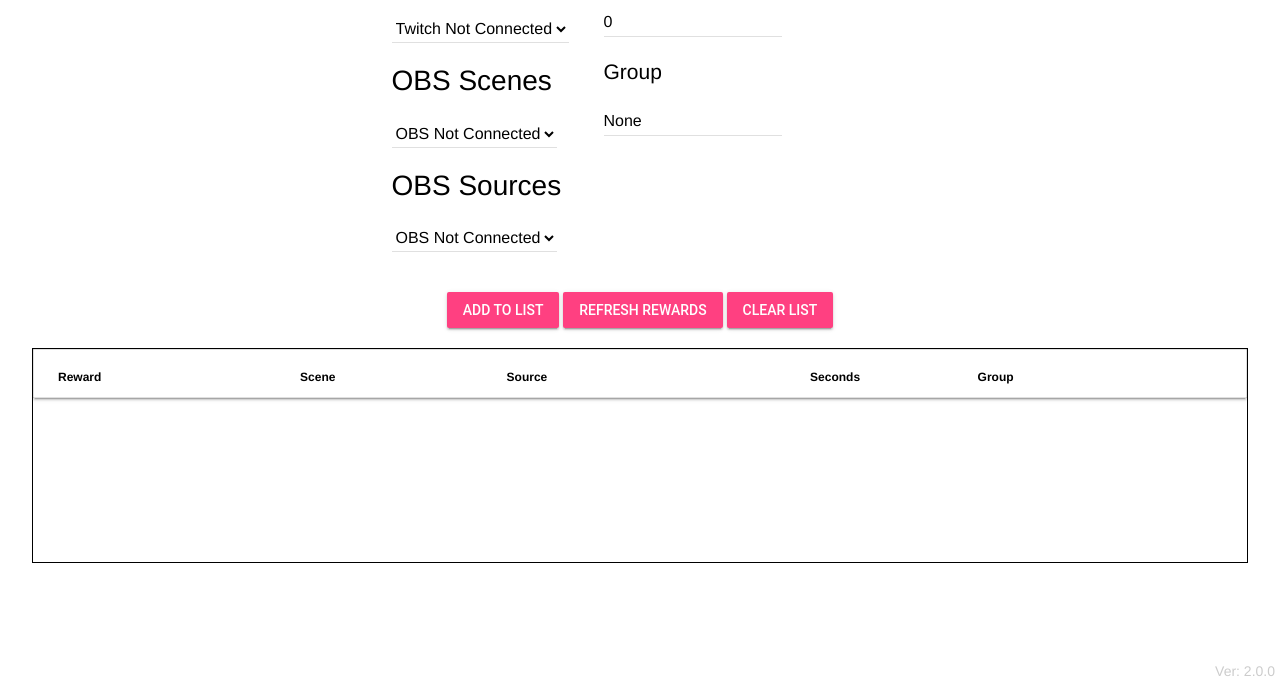
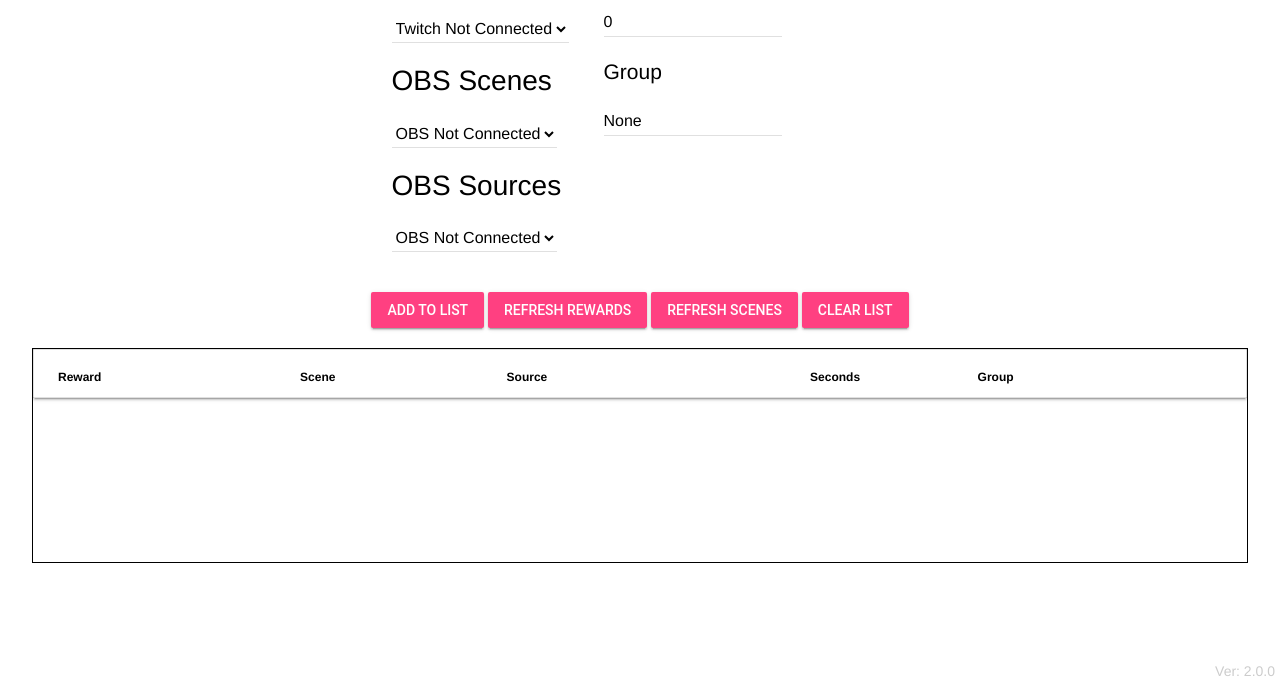
Before and after one commit to rubbertoe64/twitch-obs-control, an Electron app: page src/index.html in a window 1280 px wide. Both pictures are taken after a click on the link "Channel Points". Shown: the part 114-800 px from the top of the page. Drawn offline with nearby package versions, Linux system fonts and the light colour scheme; no server answers.

Commit message:
Add: refresh scenes button

```diff
--- a/src/index.html
+++ b/src/index.html
@@ -122,6 +122,9 @@
             </button>
             <button class="mdl-button mdl-js-button mdl-button--raised mdl-js-ripple-effect mdl-button--accent" onclick="getRewards()">
               Refresh Rewards
+            </button>
+            <button class="mdl-button mdl-js-button mdl-button--raised mdl-js-ripple-effect mdl-button--accent" onclick="refreshObsScenes()">
+              Refresh Scenes
             </button>
             <button class="mdl-button mdl-js-button mdl-button--raised mdl-js-ripple-effect mdl-button--accent" onclick="clearPointsTable()">
               Clear List
--- a/src/index.js
+++ b/src/index.js
@@ -237,11 +237,20 @@ connectObs = () => {
         snackbarContainer.MaterialSnackbar.showSnackbar(data)
     })
 
+}
 
-  obs.on('SourceCreated', err => {
-    console.log('err', err);
+  refreshObsScenes = () => {
+      obs.send('GetSceneList').then((data) => {
+        console.log('scene data', data);
+        currentScenes = data.scenes;
+        bitsCurrentScenes = data.scenes;
+        data.scenes.forEach(scene => {
+          sceneMap.set(scene.name, scene);
+        });
+      }).then(() => {
+        setScenesList();
+        setBitsScenesList();
       })
-
   }
 
 disconnectObs = () => {
```
Lines whose indentation alone changed are shown as unchanged.
